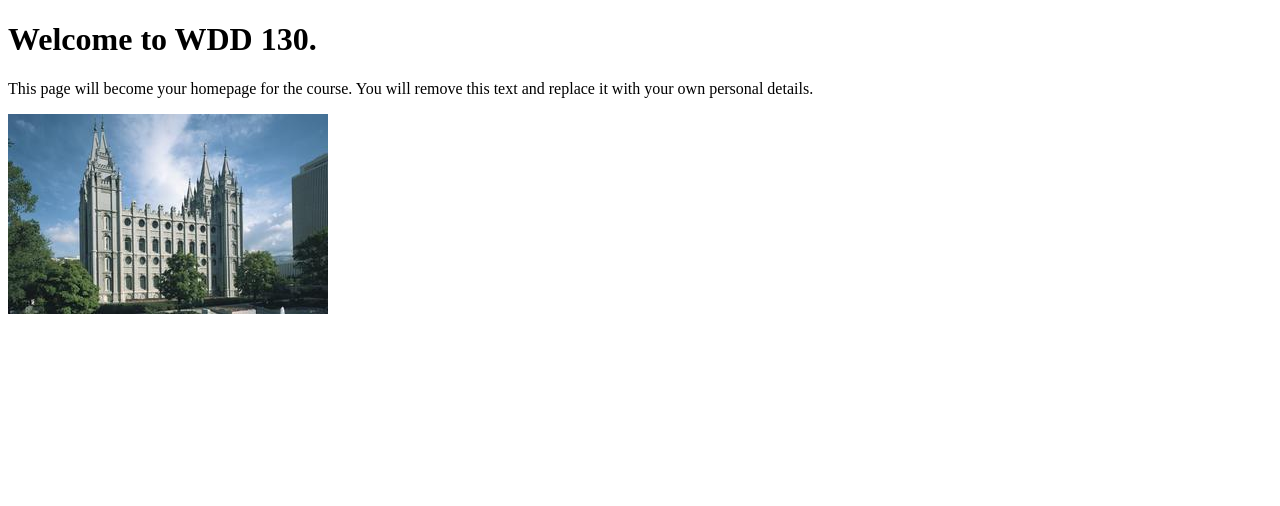
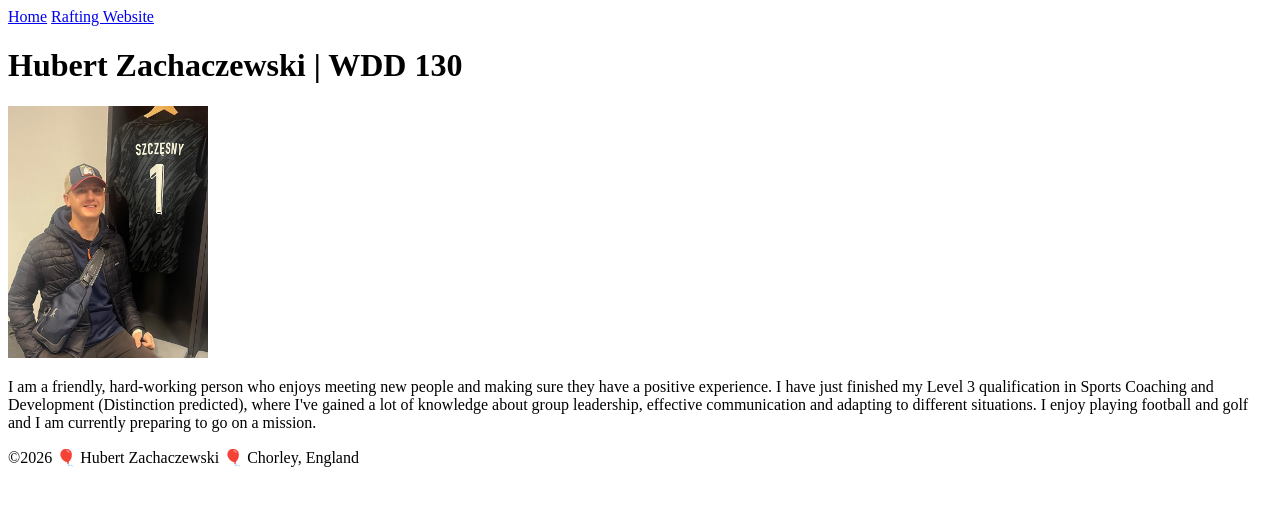
Before and after one commit to Splinardo/wdd130, a plain HTML site: page index.html in a window 1280 px wide. Drawn offline with Linux system fonts and the light colour scheme.

Commit message:
First Assignment

```diff
--- a/index.html
+++ b/index.html
@@ -1,14 +1,31 @@
 <!DOCTYPE html>
 <html lang="en">
+
 <head>
     <meta charset="UTF-8">
     <meta name="viewport" content="width=device-width, initial-scale=1.0">
-    <title>WDD 130 | Personal Homepage</title>
+    <title>Hubert Zachaczewski | WDD 130</title>
 </head>
+
 <body>
-    <h1>Welcome to WDD 130.</h1>
-    <p>This page will become your homepage for the course. You will remove this text and replace it with your own personal details.</p>
+    <header>
+        <nav>
+            <a href="#">Home</a>
+            <a href="wwr/">Rafting Website</a>
+        </nav>
+    </header>
+    <main>
+        <h1>Hubert Zachaczewski | WDD 130</h1>
+        <img src="images/profile.jpg" alt="Hubert Zachaczewski Profile Image" width="200">
+        <p>I am a friendly, hard-working person who enjoys meeting new people and making sure they
+            have a positive experience. I have just finished my Level 3 qualification in Sports
+            Coaching and Development (Distinction predicted), where I've gained a lot of knowledge
+            about group leadership, effective communication and adapting to different situations. I
+            enjoy playing football and golf and I am currently preparing to go on a mission.</p>
+    </main>
+    <footer>
+        <p>©2026 🎈 Hubert Zachaczewski 🎈 Chorley, England</p>
+    </footer>
+</body>
 
-    <img src="images/salt-lake-temple.jpg" alt="The Salt Lake Temple.">
-</body>
 </html>
```
Also changed, not shown: images/profile.jpg (added).
